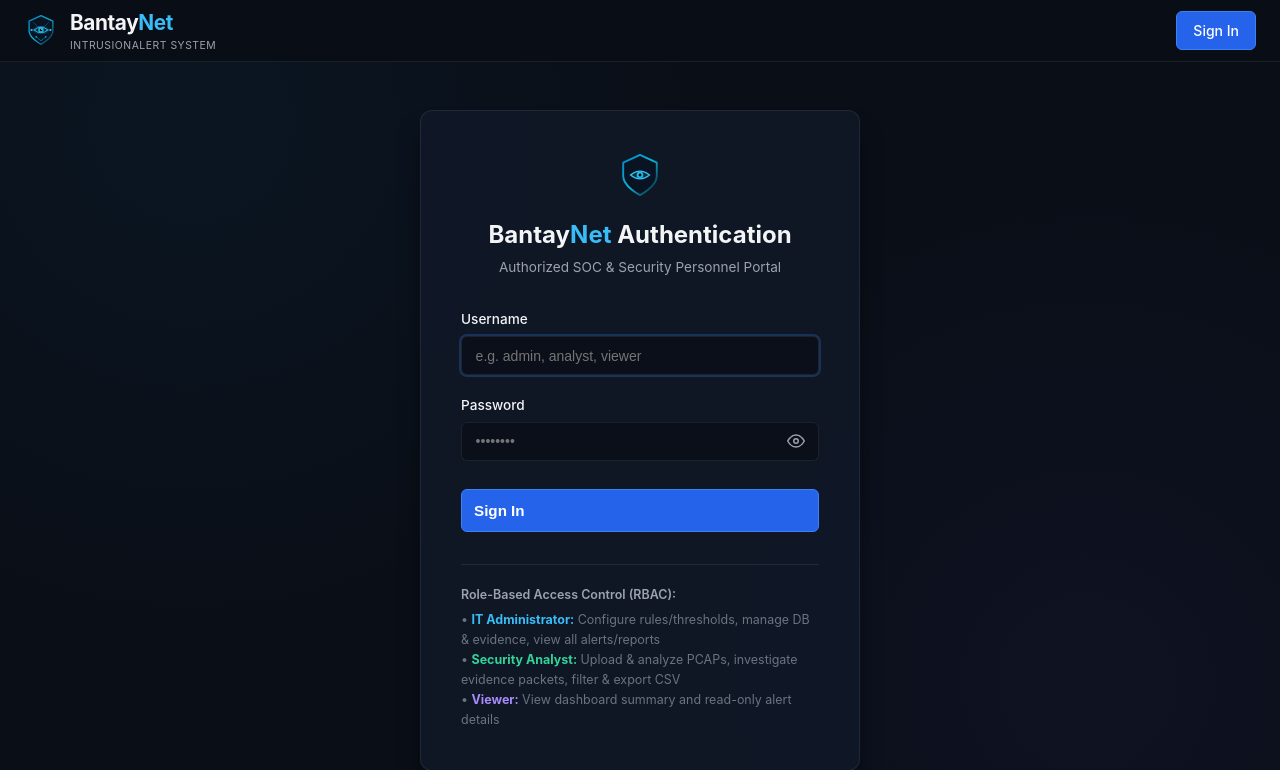
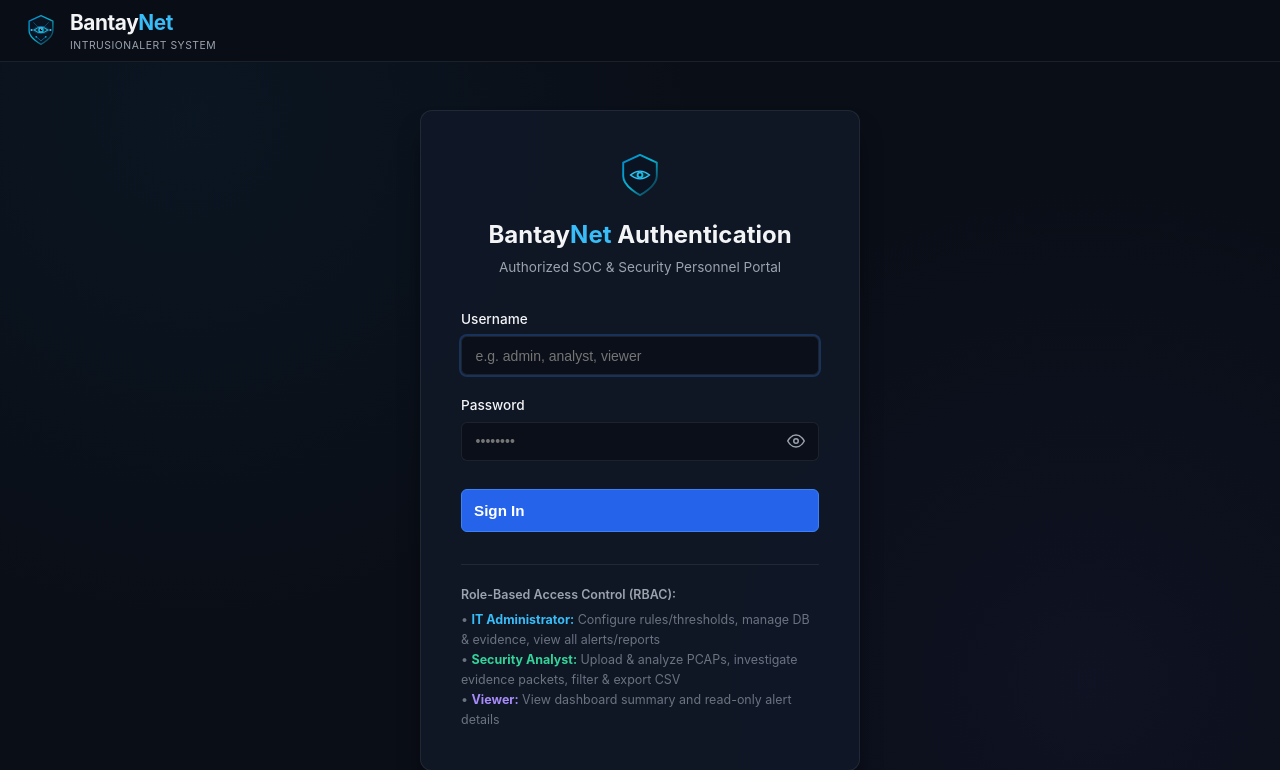
Before and after one commit to donlcyp/Bantaynet, a Flask app: a page that uses dashboard/templates/base.html in a window 1280 px wide. Shown: the top 770 px of the page. Run offline with Flask 3, Linux system fonts and the light colour scheme; data that the repository does not hold is empty; some libraries are stand-ins or nearby versions.

Commit message:
style: remove redundant sign in button from top navbar

```diff
--- a/dashboard/templates/base.html
+++ b/dashboard/templates/base.html
@@ -82,8 +82,6 @@
             <span>Sign Out</span>
           </a>
         </div>
-        {% else %}
-        <a href="{{ url_for('login') }}" class="btn btn-primary">Sign In</a>
         {% endif %}
       </div>
     </div>
```
